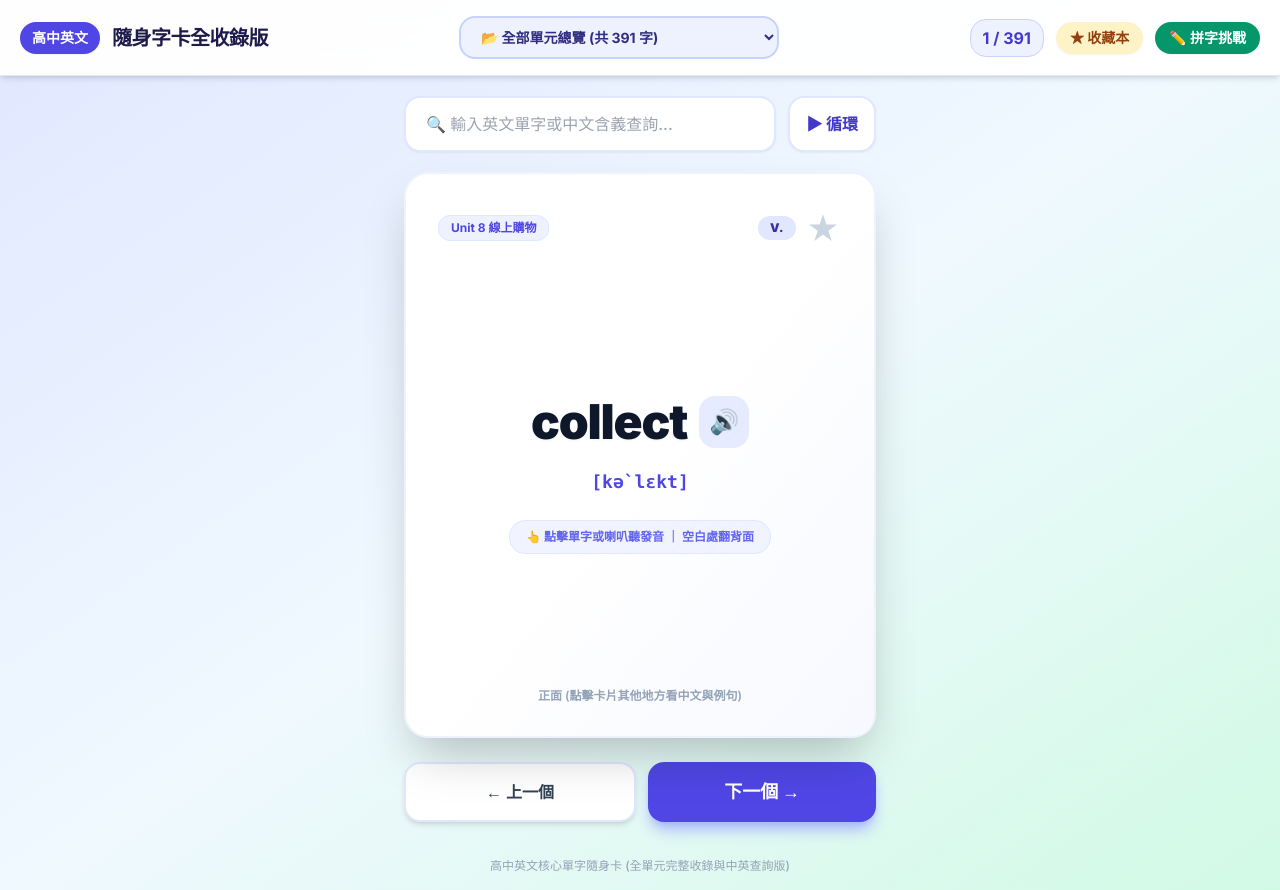
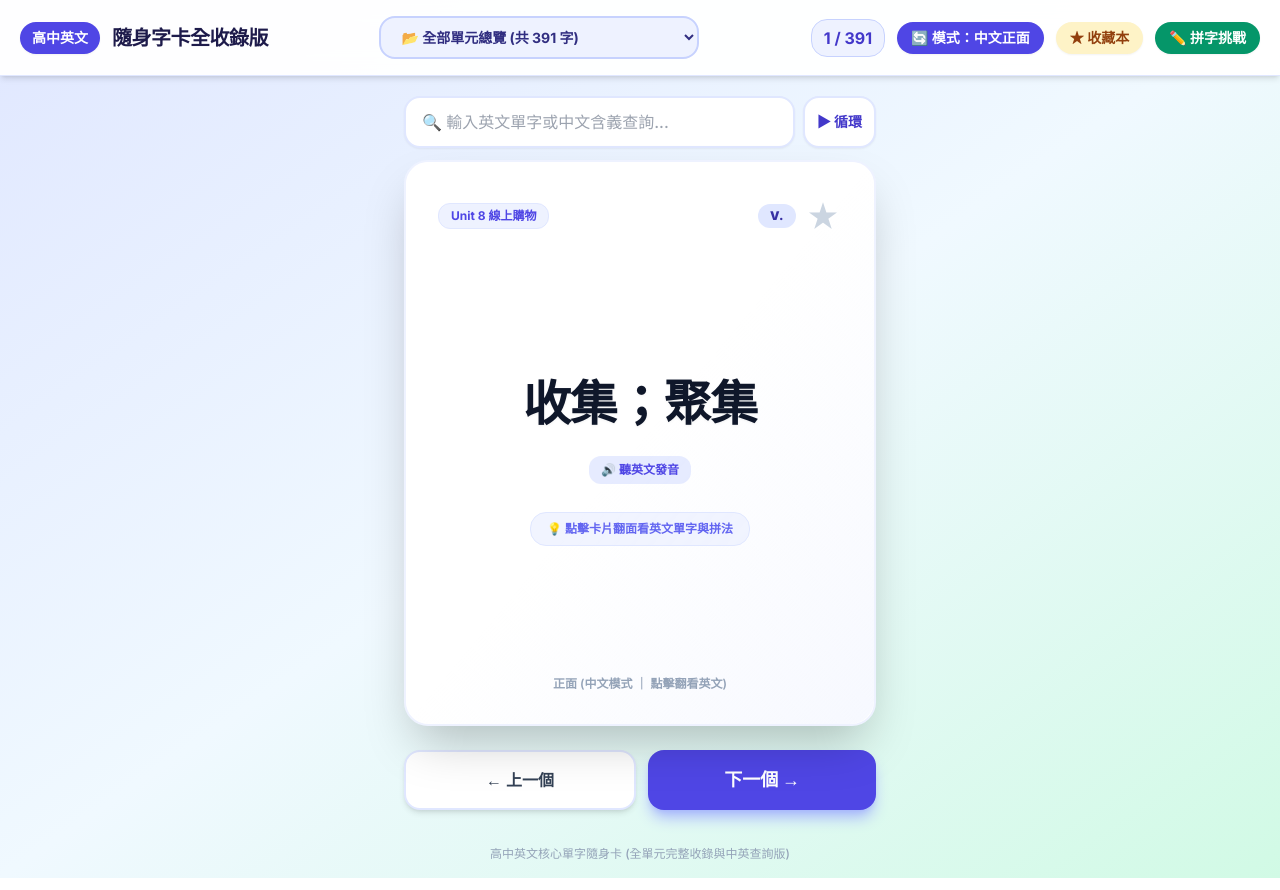
Before and after one commit to Vivian993/Ryder-english, a plain HTML site: page index.html in a window 1280 px wide. Drawn offline with nearby package versions, Linux system fonts and the light colour scheme.

Commit message:
Update card mode toggle and UI elements

```diff
--- a/index.html
+++ b/index.html
@@ -49,6 +49,7 @@
 
         <div class="hidden md:flex items-center space-x-3">
             <span id="counter" class="text-base font-bold text-indigo-700 bg-indigo-50 px-3 py-1.5 rounded-2xl border border-indigo-200">1 / 0</span>
+            <button onclick="toggleCardMode()" id="card-mode-btn" class="text-sm px-3.5 py-1.5 bg-indigo-600 text-white rounded-2xl font-bold transition hover:bg-indigo-700 shadow-sm flex items-center gap-1">🔄 模式：中文正面</button>
             <button onclick="toggleFavoritesView()" id="fav-filter-btn" class="text-sm px-3.5 py-1.5 bg-amber-100 text-amber-800 rounded-2xl font-bold transition hover:bg-amber-200 shadow-sm">★ 收藏本</button>
             <button onclick="openSpellingModal()" class="text-sm px-3.5 py-1.5 bg-emerald-600 text-white rounded-2xl font-bold transition hover:bg-emerald-700 shadow-sm flex items-center gap-1">✏️ 拼字挑戰</button>
         </div>
@@ -58,15 +59,15 @@
     <main class="flex-1 max-w-lg w-full mx-auto p-5 flex flex-col justify-center items-center">
 
         <!-- 搜尋與快速操作列 -->
-        <div class="w-full mb-5 flex gap-3">
+        <div class="w-full mb-3 flex gap-2">
             <div class="relative flex-1">
-                <input type="text" id="search-input" placeholder="🔍 輸入英文單字或中文含義查詢..." oninput="handleSearch(this.value)" class="w-full px-5 py-3.5 bg-white border-2 border-indigo-100 rounded-2xl text-base font-medium shadow-sm focus:outline-none focus:border-indigo-500 transition">
+                <input type="text" id="search-input" placeholder="🔍 輸入英文單字或中文含義查詢..." oninput="handleSearch(this.value)" class="w-full px-4 py-3 bg-white border-2 border-indigo-100 rounded-2xl text-sm md:text-base font-medium shadow-sm focus:outline-none focus:border-indigo-500 transition">
             </div>
-            <button onclick="toggleAutoPlay()" id="autoplay-btn" class="bg-white border-2 border-indigo-100 text-indigo-700 px-4 py-3.5 rounded-2xl font-bold shadow-sm hover:bg-indigo-50 transition flex items-center gap-1 shrink-0" title="自動循環朗讀">
+            <button onclick="toggleCardMode()" id="card-mode-btn-mob" class="md:hidden bg-indigo-600 text-white px-3 py-3 rounded-2xl font-bold text-xs shadow-sm flex items-center justify-center shrink-0">
+                🔄 換模式
+            </button>
+            <button onclick="toggleAutoPlay()" id="autoplay-btn" class="bg-white border-2 border-indigo-100 text-indigo-700 px-3 py-3 rounded-2xl font-bold text-xs md:text-sm shadow-sm hover:bg-indigo-50 transition flex items-center gap-1 shrink-0" title="自動循環朗讀">
                 <span>▶ 循環</span>
-            </button>
-            <button onclick="openSpellingModal()" class="md:hidden bg-emerald-600 text-white px-4 py-3.5 rounded-2xl font-bold shadow-sm transition flex items-center gap-1 shrink-0">
-                <span>✏️ 拼字</span>
             </button>
         </div>
 
@@ -74,7 +75,7 @@
         <div class="w-full aspect-[4/4.8] perspective-1000 cursor-pointer select-none" onclick="flipCard()">
             <div id="flashcard" class="relative w-full h-full duration-500 transform-style-3d shadow-2xl rounded-3xl bg-white border-2 border-indigo-50">
 
-                <!-- 正面：超大單字、詞性、音標與單元標籤 -->
+                <!-- 卡片正面 (動態切換：中文正面 或 英文正面) -->
                 <div class="absolute inset-0 backface-hidden p-8 flex flex-col justify-between bg-gradient-to-br from-white via-white to-indigo-50/50 rounded-3xl">
                     <div class="flex justify-between items-center">
                         <span id="card-unit" class="text-xs font-bold text-indigo-600 bg-indigo-50 px-3 py-1 rounded-xl border border-indigo-100">Unit 8 線上購物</span>
@@ -83,34 +84,41 @@
                             <button onclick="event.stopPropagation(); toggleFavorite();" id="fav-btn" class="text-3xl text-slate-300 hover:text-amber-400 transition p-1">★</button>
                         </div>
                     </div>
+
                     <div class="text-center my-auto">
-                        <!-- 直接點擊生字或旁邊的喇叭立即發音 -->
-                        <div onclick="event.stopPropagation(); speakCurrentWord();" class="inline-flex items-center justify-center gap-3 group cursor-pointer p-3 rounded-2xl hover:bg-indigo-50/80 transition">
-                            <h2 id="card-word" class="text-4xl md:text-5xl font-black text-slate-900 tracking-tight drop-shadow-sm group-hover:text-indigo-600 transition">collect</h2>
-                            <span class="text-2xl text-indigo-500 bg-indigo-100/80 p-2.5 rounded-2xl shadow-xs group-hover:scale-110 transition">🔊</span>
+                        <!-- 點擊文字或聲音圖示即可聽英文發音 -->
+                        <div onclick="event.stopPropagation(); speakCurrentWord();" class="inline-flex flex-col items-center justify-center gap-2 group cursor-pointer p-3 rounded-2xl hover:bg-indigo-50/80 transition">
+                            <h2 id="front-main-text" class="text-4xl md:text-5xl font-black text-slate-900 tracking-tight drop-shadow-sm group-hover:text-indigo-600 transition">收集；聚集</h2>
+                            <p id="front-sub-text" class="text-indigo-600 font-mono text-lg font-bold mt-1"></p>
+                            <span class="text-xs font-bold text-indigo-600 bg-indigo-100/80 px-3 py-1.5 rounded-xl shadow-xs group-hover:scale-105 transition flex items-center gap-1 mt-2">
+                                🔊 聽英文發音
+                            </span>
                         </div>
-                        <p id="card-phonetic" class="text-indigo-600 font-mono text-lg font-bold mt-2">[kə`lɛkt]</p>
-                        <div class="mt-6 inline-flex items-center space-x-2 text-xs text-indigo-500 font-semibold bg-indigo-50/80 px-4 py-2 rounded-2xl shadow-xs border border-indigo-100">
-                            <span>👆 點擊單字或喇叭聽發音 ｜ 空白處翻背面</span>
+                        <div class="mt-4 inline-flex items-center space-x-2 text-xs text-indigo-500 font-semibold bg-indigo-50/80 px-4 py-2 rounded-2xl shadow-xs border border-indigo-100">
+                            <span id="front-hint-text">💡 點擊卡片翻面看英文單字與拼法</span>
                         </div>
                     </div>
-                    <div class="text-center text-xs font-semibold text-slate-400">
-                        正面 (點擊卡片其他地方看中文與例句)
+
+                    <div id="front-footer-tag" class="text-center text-xs font-semibold text-slate-400">
+                        正面 (中文模式)
                     </div>
                 </div>
 
-                <!-- 背面：超大中文意義與完整例句 -->
+                <!-- 卡片背面 (動態切換：對應英文或中文解析) -->
                 <div class="absolute inset-0 backface-hidden rotate-y-180 p-8 flex flex-col justify-between bg-gradient-to-br from-slate-900 via-indigo-950 to-slate-900 text-white rounded-3xl overflow-y-auto">
                     <div class="flex justify-between items-center">
-                        <span class="text-xs font-bold text-indigo-300 uppercase tracking-wider">中文釋義與例句解析</span>
-                        <span class="text-xs font-medium text-indigo-300/70">點擊例句可聽朗讀</span>
+                        <span id="back-header-tag" class="text-xs font-bold text-indigo-300 uppercase tracking-wider">背面詳細內容</span>
+                        <span id="back-sub-phonetic" class="text-emerald-400 font-mono text-base font-bold">[kə`lɛkt]</span>
                     </div>
+
                     <div class="my-auto space-y-4">
-                        <div>
-                            <h3 id="card-meaning" class="text-2xl md:text-3xl font-black text-emerald-400 tracking-tight mb-2">收集；聚集</h3>
+                        <div onclick="event.stopPropagation(); speakCurrentWord();" class="cursor-pointer group flex items-center justify-center gap-3">
+                            <h3 id="back-main-text" class="text-3xl md:text-4xl font-black text-emerald-400 tracking-tight group-hover:text-emerald-300 transition">collect</h3>
+                            <span class="text-2xl text-emerald-400">🔊</span>
                         </div>
+
                         <!-- 點擊例句區塊或喇叭即可朗讀例句 -->
-                        <div onclick="event.stopPropagation(); speakSentence();" class="bg-white/10 p-4 rounded-2xl backdrop-blur-md border border-white/15 shadow-inner cursor-pointer hover:bg-white/15 transition group">
+                        <div onclick="event.stopPropagation(); speakSentence();" class="bg-white/10 p-4 rounded-2xl backdrop-blur-md border border-white/15 shadow-inner cursor-pointer hover:bg-white/15 transition group mt-3">
                             <div class="flex items-start justify-between gap-3">
                                 <p id="card-sentence-en" class="text-sm md:text-base font-semibold text-slate-100 mb-2 leading-relaxed group-hover:text-emerald-300 transition">Jeff has the habit of collecting Japanese comic books.</p>
                                 <span class="text-xl shrink-0">🔊</span>
@@ -118,7 +126,8 @@
                             <p id="card-sentence-zh" class="text-xs md:text-sm font-medium text-indigo-200 leading-relaxed">(Jeff 有收集日本漫畫書的習慣。)</p>
                         </div>
                     </div>
-                    <div class="text-center text-xs font-semibold text-indigo-300/80">
+
+                    <div id="back-footer-tag" class="text-center text-xs font-semibold text-indigo-300/80">
                         背面 (點擊任意處翻回正面)
                     </div>
                 </div>
@@ -635,11 +644,11 @@
         let autoPlayTimer = null;
         let isAutoPlaying = false;
 
+        // 模式控制："zh" 代表中文正面 / "en" 代表英文正面
+        let cardMode = localStorage.getItem('vocab_card_mode') || "zh";
+
         const flashcard = document.getElementById('flashcard');
-        const wordEl = document.getElementById('card-word');
         const posEl = document.getElementById('card-pos');
-        const phoneticEl = document.getElementById('card-phonetic');
-        const meaningEl = document.getElementById('card-meaning');
         const sentenceEnEl = document.getElementById('card-sentence-en');
         const sentenceZhEl = document.getElementById('card-sentence-zh');
         const unitEl = document.getElementById('card-unit');
@@ -650,6 +659,35 @@
         const favFilterMobBtn = document.getElementById('fav-filter-btn-mob');
         const autoplayBtn = document.getElementById('autoplay-btn');
         const unitSelect = document.getElementById('unit-select');
+
+        // 正背面動態 DOM 元素
+        const frontMainText = document.getElementById('front-main-text');
+        const frontSubText = document.getElementById('front-sub-text');
+        const frontHintText = document.getElementById('front-hint-text');
+        const frontFooterTag = document.getElementById('front-footer-tag');
+        const backHeaderTag = document.getElementById('back-header-tag');
+        const backSubPhonetic = document.getElementById('back-sub-phonetic');
+        const backMainText = document.getElementById('back-main-text');
+        const backFooterTag = document.getElementById('back-footer-tag');
+        const cardModeBtn = document.getElementById('card-mode-btn');
+        const cardModeBtnMob = document.getElementById('card-mode-btn-mob');
+
+        function toggleCardMode() {
+            cardMode = cardMode === "zh" ? "en" : "zh";
+            localStorage.setItem('vocab_card_mode', cardMode);
+            updateCardModeUI();
+            updateCard();
+        }
+
+        function updateCardModeUI() {
+            if (cardMode === "zh") {
+                cardModeBtn.innerText = "🔄 模式：中文正面";
+                cardModeBtnMob.innerText = "🔄 中文正面";
+            } else {
+                cardModeBtn.innerText = "🔄 模式：英文正面";
+                cardModeBtnMob.innerText = "🔄 英文正面";
+            }
+        }
 
         // 初始化單元選單
         function initUnitSelect() {
@@ -683,10 +721,11 @@
 
         function updateCard() {
             if (currentFilteredList.length === 0) {
-                wordEl.innerText = "沒有單字";
+                frontMainText.innerText = "沒有單字";
+                frontSubText.innerText = "";
+                backMainText.innerText = "此分類目前沒有單字";
                 posEl.innerText = "-";
-                phoneticEl.innerText = "";
-                meaningEl.innerText = "此分類目前沒有單字";
+                backSubPhonetic.innerText = "";
                 sentenceEnEl.innerText = "";
                 sentenceZhEl.innerText = "";
                 unitEl.innerText = "-";
@@ -699,15 +738,36 @@
             if (currentIndex < 0) currentIndex = currentFilteredList.length - 1;
 
             const item = currentFilteredList[currentIndex];
-            wordEl.innerText = item.word;
             posEl.innerText = item.pos;
-            phoneticEl.innerText = item.phonetic;
-            meaningEl.innerText = item.meaning;
             sentenceEnEl.innerText = item.sentenceEn;
             sentenceZhEl.innerText = item.sentenceZh;
             unitEl.innerText = item.unit;
             counterEl.innerText = `${currentIndex + 1} / ${currentFilteredList.length}`;
             counterMobEl.innerText = `${currentIndex + 1} / ${currentFilteredList.length}`;
+
+            if (cardMode === "zh") {
+                // 中文正面，翻牌看英文
+                frontMainText.innerText = item.meaning;
+                frontSubText.innerText = "";
+                frontHintText.innerText = "💡 點擊卡片翻面看英文單字與拼法";
+                frontFooterTag.innerText = "正面 (中文模式 ｜ 點擊翻看英文)";
+
+                backHeaderTag.innerText = "英文單字與例句";
+                backSubPhonetic.innerText = item.phonetic;
+                backMainText.innerText = item.word;
+                backFooterTag.innerText = "背面 (點擊任意處翻回正面中文)";
+            } else {
+                // 英文正面，翻牌看中文
+                frontMainText.innerText = item.word;
+                frontSubText.innerText = item.phonetic;
+                frontHintText.innerText = "💡 點擊單字聽發音 ｜ 空白處翻面看中文釋義";
+                frontFooterTag.innerText = "正面 (英文模式 ｜ 點擊翻看中文)";
+
+                backHeaderTag.innerText = "中文釋義與例句解析";
+                backSubPhonetic.innerText = item.phonetic;
+                backMainText.innerText = item.meaning;
+                backFooterTag.innerText = "背面 (點擊任意處翻回正面英文)";
+            }
 
             if (favorites.includes(item.word)) {
                 favBtn.innerText = "★";
@@ -898,6 +958,7 @@
 
         window.onload = function() {
             initUnitSelect();
+            updateCardModeUI();
             updateCard();
         };
     </script>
```
